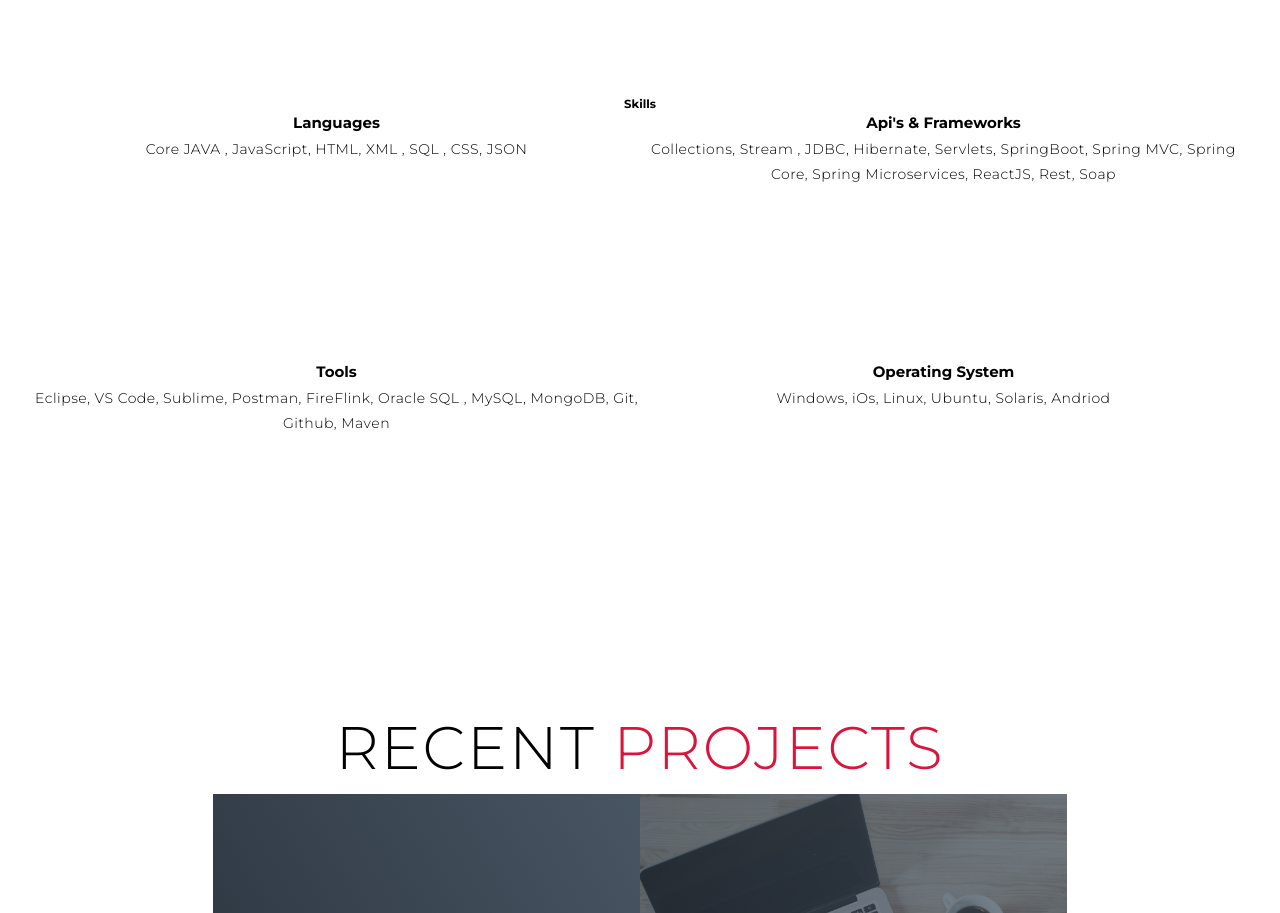
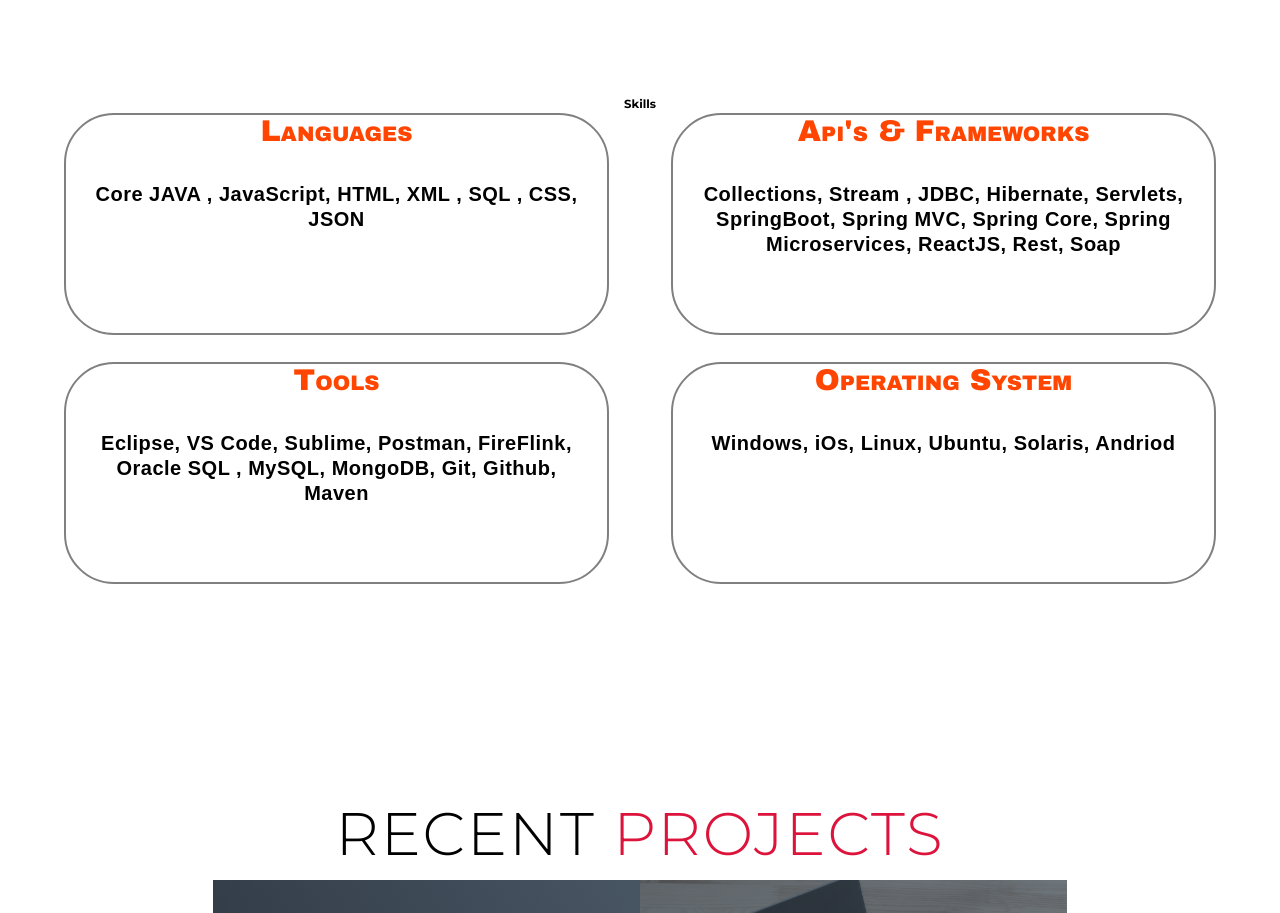
Before and after one commit to tusharvpatil8/tusharpatil2001, a plain HTML site: page index.html in a window 1280 px wide. Shown: the part 1955-2868 px from the top of the page. Drawn offline with Linux system fonts and the light colour scheme.

Commit message:
Update style.css

```diff
--- a/style.css
+++ b/style.css
@@ -321,6 +321,37 @@ img{
     color: white;
     text-align: left;
 }
+
+.skills_sect{
+  height: 600px;
+}
+.skill_heading{
+  color: orangered;
+  font-family: Arial Black;
+  font-size: 30px;
+  font-variant: small-caps;
+}
+.skill_set p{
+  font-size: 20px;
+  color: black;
+  font-family: sans-serif;
+  font-weight: bolder;
+  padding: 30px 20px;
+}
+.skill_set{
+  /* background-color: #84aee3; */
+  height: 90%;
+  width: 90%;
+  border-radius: 50px;
+  border: 2px solid grey;
+  transition-duration: 1s;
+}
+.skill_set:hover{
+  box-shadow: 0px 0px 10px grey;
+  transform: scale(1.1);
+  background-color: aliceblue;
+}
+
 #projects .projects {
     flex-direction: column;
     max-width: 1200px;
```
